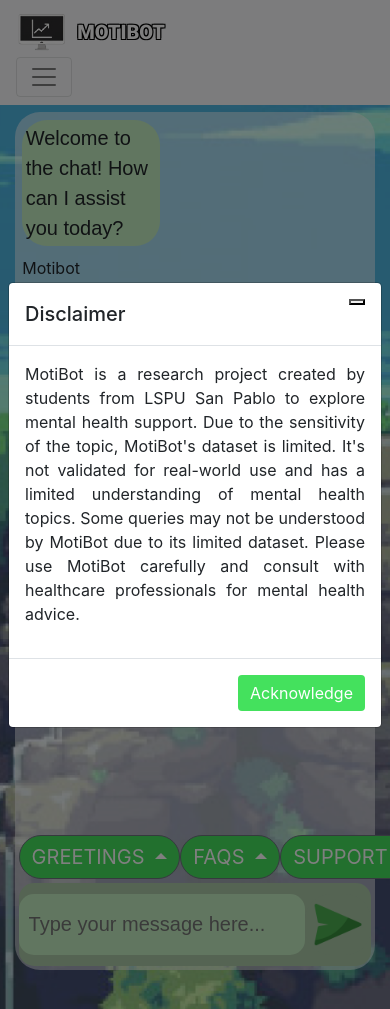
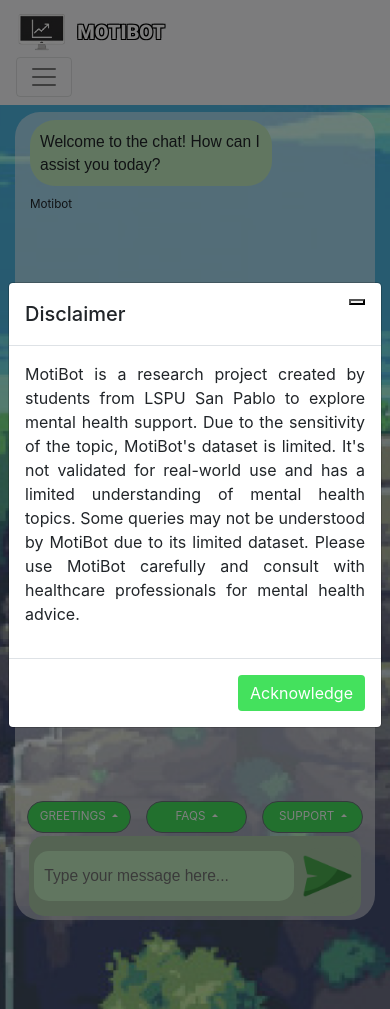
Before and after one commit to Akintuntun/Motibot-Django-Final, a Django app: page /chat/ in a window 390 px wide. Run offline with Django 5.2, Linux system fonts and the light colour scheme; parts of the project's set-up code (start-up, migrations or seed data) failed here and were passed over.

Commit message:
FInal(for deployment)

```diff
--- a/motibotdjango/settings.py
+++ b/motibotdjango/settings.py
@@ -27,7 +27,7 @@ SECRET_KEY = os.environ.get("SECRET_KEY","secret_key")
 # SECURITY WARNING: don't run with debug turned on in production!
 DEBUG = os.environ.get("DEBUG",True)
 
-ALLOWED_HOSTS = [".onrender.com", "localhost", "motibot-django-final-1.onrender.com"]
+ALLOWED_HOSTS = [".onrender.com", "localhost", "motibot-django-final-1.onrender.com","127.0.0.1"]
 
 
 # Application definition
--- a/myapp/static/css/style(base).css
+++ b/myapp/static/css/style(base).css
@@ -88,7 +88,6 @@ body {
   background-position: 0% 100%;
   background-repeat: no-repeat;
   background-size: 100% 100%;
-  justify-content: center;
 }
 
 .LeftSide {
@@ -195,6 +194,7 @@ body {
 /* chatpage */
 
 .chatpage {
+  overflow: hidden;
   background-repeat: no-repeat;
   background-size: cover;
   background-position: bottom;
@@ -256,9 +256,27 @@ body {
   background-color: #44e15d;
 }
 
+.dropdown-menu.suggest .dropdown-item:focus,
+.dropdown-menu.suggest .dropdown-item.active {
+  background-color: #44e15d !important;
+  color: white !important;
+}
+
+::-webkit-scrollbar {
+  width: 12px;
+}
+
+::-webkit-scrollbar-thumb {
+  background-color: #c3edc0;
+  border-radius: 5px;
+}
+
+::-webkit-scrollbar-thumb:hover {
+  background-color: #44e15d;
+}
 .chatbox {
   background-color: #aac8a7;
-  flex-basis: 10%;
+  flex-basis: 12%;
   border-radius: 15px;
   margin: 1%;
   display: flex;
@@ -283,6 +301,8 @@ body {
   padding-left: 10px;
   padding-right: 10px;
   flex-basis: 90%;
+  justify-self: center;
+  align-self: center;
 }
 
 #sendBtn {
@@ -349,7 +369,8 @@ body {
 
 .suggest {
   width: 30vw;
-  border-radius: 20px;
+  border-top-left-radius: 20px;
+  border-bottom-left-radius: 20px;
 }
 
 /* Chat Bubbles */
@@ -569,3 +590,166 @@ body {
     text-align: justify;
   }
 }
+
+@media (max-width: 480px) {
+  .dropdownbtn {
+    font-size: 3vw;
+    width: 100%;
+    border-radius: 50px;
+    background-color: #44e15d;
+  }
+
+  .suggest {
+    width: 80vw;
+    border-radius: 20px;
+    font-size: 3vw;
+    padding-bottom: 10px;
+    word-wrap: break-word;
+  }
+  .chat_container {
+    margin-left: 15px;
+    margin-right: 15px;
+    margin-top: 2%;
+    display: flex;
+    flex-direction: column;
+    border-radius: 25px;
+    flex-basis: 80%;
+    max-height: 80vh;
+    height: 80vh;
+    background-color: rgba(255, 255, 255, 0.5);
+  }
+
+  .suggestions {
+    margin-left: 3vw;
+    margin-right: 3vw;
+  }
+
+  .usertext,
+  .botText {
+    font-size: 4vw;
+    max-width: 70%;
+    padding: 10px;
+  }
+
+  #userInput {
+    height: 5vh;
+    border-radius: 15px;
+    border: none;
+    font-size: 4vw;
+    font-family: "Outfit", sans-serif;
+    padding-left: 10px;
+    margin-left: 5px;
+    padding-right: 10px;
+    flex-basis: 90%;
+    justify-self: center;
+    align-self: center;
+  }
+
+  .chatbox {
+    background-color: #aac8a7;
+    flex-basis: 10%;
+    border-radius: 15px;
+    margin: 1%;
+    width: 85vw;
+    align-self: center;
+  }
+
+  .bot,
+  .user {
+    font-size: 3vw;
+  }
+
+  .usertext {
+    margin-right: 2vw;
+  }
+
+  .botText {
+    margin-left: 2vw;
+  }
+
+  .bot {
+    margin-left: 2vw;
+  }
+
+  .user {
+    margin-right: 2vw;
+  }
+
+  ::-webkit-scrollbar {
+    width: 7px;
+  }
+
+  ::-webkit-scrollbar-thumb {
+    background-color: #c3edc0;
+    border-radius: 5px;
+  }
+
+  ::-webkit-scrollbar-thumb:hover {
+    background-color: #44e15d;
+  }
+  .aboutPage {
+    height: 100vh;
+    width: 100vw;
+    background-repeat: no-repeat;
+    background-size: cover;
+    background-position: bottom;
+    display: flex;
+    flex-direction: column-reverse;
+  }
+
+  #aboutLogo {
+    margin-top: auto;
+    margin-bottom: 2%;
+  }
+
+  .imageContainer {
+    flex-basis: 40%;
+  }
+
+  .aboutMotibot {
+    flex-basis: 100%;
+    background-color: rgba(0, 0, 0, 0.4);
+    display: flex;
+    align-items: start;
+    justify-content: start;
+    flex-direction: column;
+    color: black;
+    padding-right: 5%;
+    padding-left: 5%;
+    text-align: justify;
+  }
+
+  .txt {
+    font-size: 2.5vw;
+  }
+
+  .chatBtn {
+    font-family: "Outfit", sans-serif;
+    font-size: 4.5vw;
+    color: white;
+    padding: 1%;
+    width: 45vw;
+    background-color: #44e15d;
+    border-radius: 25px;
+    text-shadow: -1px -1px 0 #000, 1px -1px 0 #000, -1px 1px 0 #000,
+      1px 1px 0 #000;
+    text-decoration: none;
+    cursor: pointer;
+    transition: transform 0.2s ease;
+  }
+
+  #slogan {
+    align-self: center;
+    justify-content: center;
+    font-family: "Outfit", sans-serif;
+    font-weight: bolder;
+    font-size: 10vw;
+    width: 80vw;
+  }
+
+  #subslogan {
+    font-family: "Outfit", sans-serif;
+    font-size: 4vw;
+    width: 80vw;
+  }
+}
--- a/myapp/templates/chat.html
+++ b/myapp/templates/chat.html
@@ -13,7 +13,7 @@
         <div class="chat_container">
             <div class="conversation" id="chatbot">
                 {% comment %} conversation {% endcomment %}
-                <p class="botText">{{ welcome_message }}<p>Motibot</p></p>
+                <p class="botText">{{ welcome_message }}<p class = "bot">Motibot</p></p>
             </div>
             <div class="suggestions">
                 <div class="dropup-center dropup elements">
@@ -55,7 +55,7 @@
                         <li><a class="dropdown-item" href="#">Could you help me?</a></li>
                         <li><a class="dropdown-item" href="#">I feel like I'm alone</a></li>
                         <li><a class="dropdown-item" href="#">I feel ugly.</a></li>
-                        <li><a class="dropdown-item" href="#">I wish i was better than them</a></li>
+                        <li><a class="dropdown-item" href="#">I wish I was better than them</a></li>
                         <li><a class="dropdown-item" href="#">I am so depressed</a></li>
                         <li><a class="dropdown-item" href="#">I am so stressed out</a></li>
                         <li><a class="dropdown-item" href="#">I want a break</a></li>
@@ -118,7 +118,7 @@
             $('#chatbot').append(userHTML);
             $('#chatbot').scrollTop($('#chatbot')[0].scrollHeight);
             $.get('/myapp/getResponse', { userMessage: usertext }).done(function(data) {
-                var returnedmessage = "<p class='botText'><span>" + data + "</span></p><p>Motibot</p>";
+                var returnedmessage = "<p class='botText'><span>" + data + "</span></p><p class = 'bot'>Motibot</p>";
                 $('#chatbot').append(returnedmessage);
                 $('#chatbot').scrollTop($('#chatbot')[0].scrollHeight);
             });
--- a/myapp/templates/teammembers.html
+++ b/myapp/templates/teammembers.html
@@ -16,21 +16,21 @@
                     <img src="{% static 'image/luis.png'%}" alt="" class="img-member">
                     <div class="nameplate">
                         <h2 class="nameplateContents" id="names">Luis</h2>
-                        <p class="nameplateContents">Programmer</p>
+                        <p class="nameplateContents">Backend Developer</p>
                     </div>
                 </div>
                 <div class="member">
                     <img src="{% static 'image/aeron.png'%}" alt="" class="img-member">
                     <div class="nameplate">
                         <h2 class="nameplateContents" id="names">Aeron</h2>
-                        <p class="nameplateContents">Programmer</p>
+                        <p class="nameplateContents">Frontend Developer</p>
                     </div>
                 </div>
                 <div class="member">
                     <img src="{% static 'image/cedie.png'%}" alt="" class="img-member">
                     <div class="nameplate">
                         <h2 class="nameplateContents" id="names">Cedie</h2>
-                        <p class="nameplateContents">Programmer</p>
+                        <p class="nameplateContents">Researcher</p>
                     </div>
                 </div>
         </div>
```
